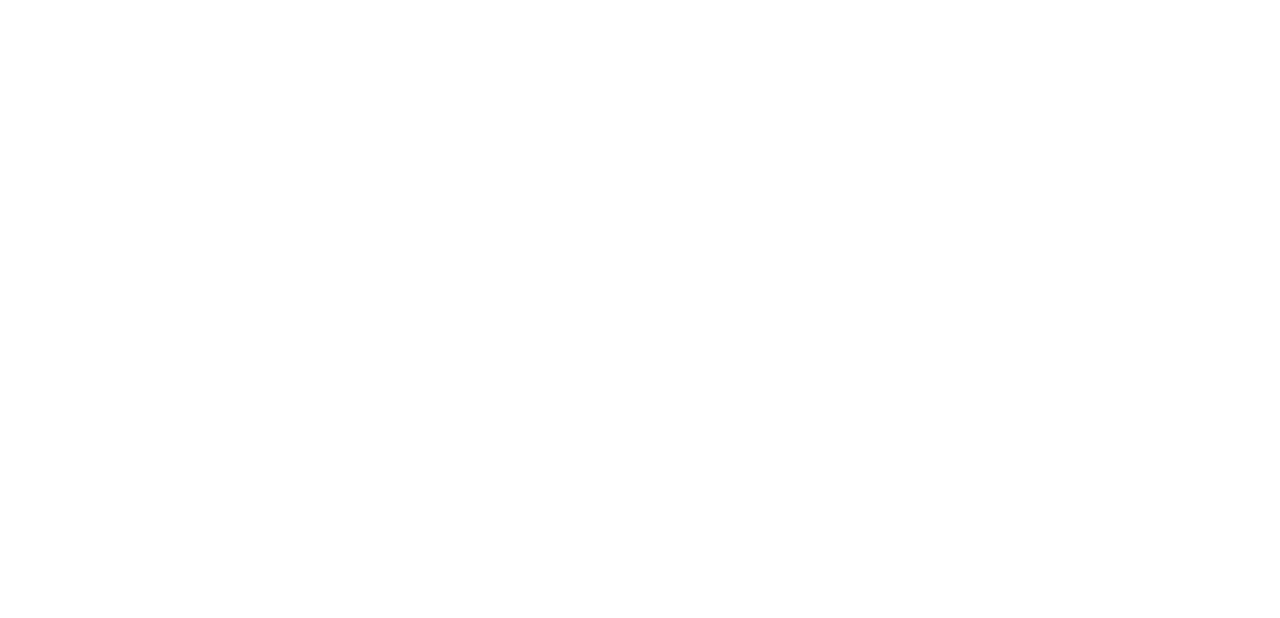
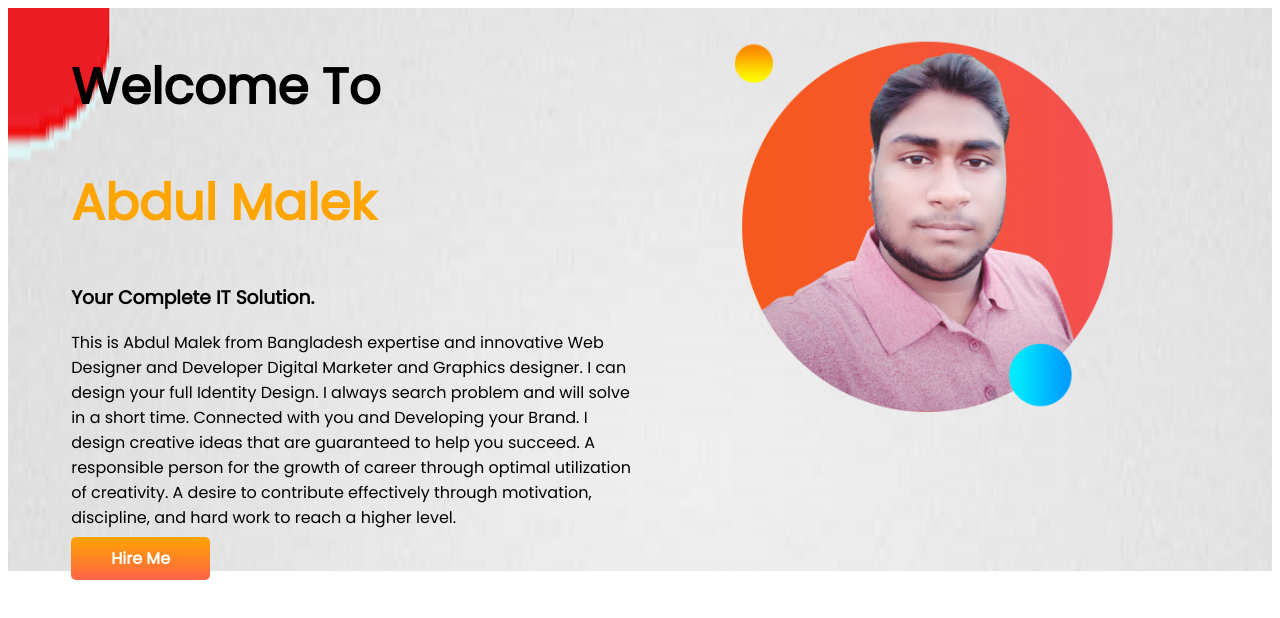
Before and after one commit to abdulmalek84/developper.portfolio, a plain HTML site: page index.html in a window 1280 px wide. Drawn offline with Linux system fonts and the light colour scheme.

Commit message:
banner added

```diff
--- a/index.html
+++ b/index.html
@@ -1,13 +1,40 @@
 <!DOCTYPE html>
 <html lang="en">
+
 <head>
     <meta charset="UTF-8">
     <meta http-equiv="X-UA-Compatible" content="IE=edge">
     <meta name="viewport" content="width=device-width, initial-scale=1.0">
     <title>Abdul Malek</title>
+    <link rel="preconnect" href="https://fonts.googleapis.com">
+    <link rel="preconnect" href="https://fonts.gstatic.com" crossorigin>
+    <link href="https://fonts.googleapis.com/css2?family=Poppins&display=swap" rel="stylesheet">
     <link rel="stylesheet" href="style.css">
 </head>
+
 <body>
+    <section class="top-banner">
+        <div class="half-width">
+            <h1>Welcome To</h1>
+            <h1><span class="orange-color">Abdul Malek</span></h1>
+            <h3>Your Complete IT Solution.</h3>
+            <p> This is Abdul Malek from Bangladesh expertise and innovative Web Designer and Developer Digital Marketer
+                and Graphics designer. I
+                can design your
+                full Identity Design. I always search problem and will solve in a short time. Connected with you and
+                Developing your
+                Brand. I design creative ideas that are guaranteed to help you succeed. A responsible person for the
+                growth of career
+                through optimal utilization of creativity. A desire to contribute effectively through motivation,
+                discipline, and hard
+                work to reach a higher level.
+            </p>
+            <a class="link-button" target="_blank" href="https://www.linkedin.com/in/abdulmalek89/"> Hire Me</a>
+        </div>
+        <div class="half-width">
+            <img src="Malek.png" alt="">
+        </div>
+    </section>
+</body>
 
-</body>
 </html>
--- a/style.css
+++ b/style.css
@@ -0,0 +1,32 @@
+body{
+    font-family: 'Poppins', sans-serif;
+}
+h1{
+    font-size: 50px;
+}
+.orange-color{
+    color: orange;
+}
+section{
+    display: flex;
+}
+.half-width{
+    width: 50%;
+    padding-left: 5%;
+}
+.half-width img{
+    width: 80%;
+}
+.link-button{
+    text-decoration: none;
+    background-image: linear-gradient(orange, tomato);
+    padding: 10px 40px;
+    color: white;
+    font-weight: 800;
+    border-radius: 5px;
+}
+
+.top-banner{
+    background-image: url("banner.png");
+    background-repeat: no-repeat;
+}
```
Also changed, not shown: Malek.png (added), banner.png (added), top banner.png (added).
